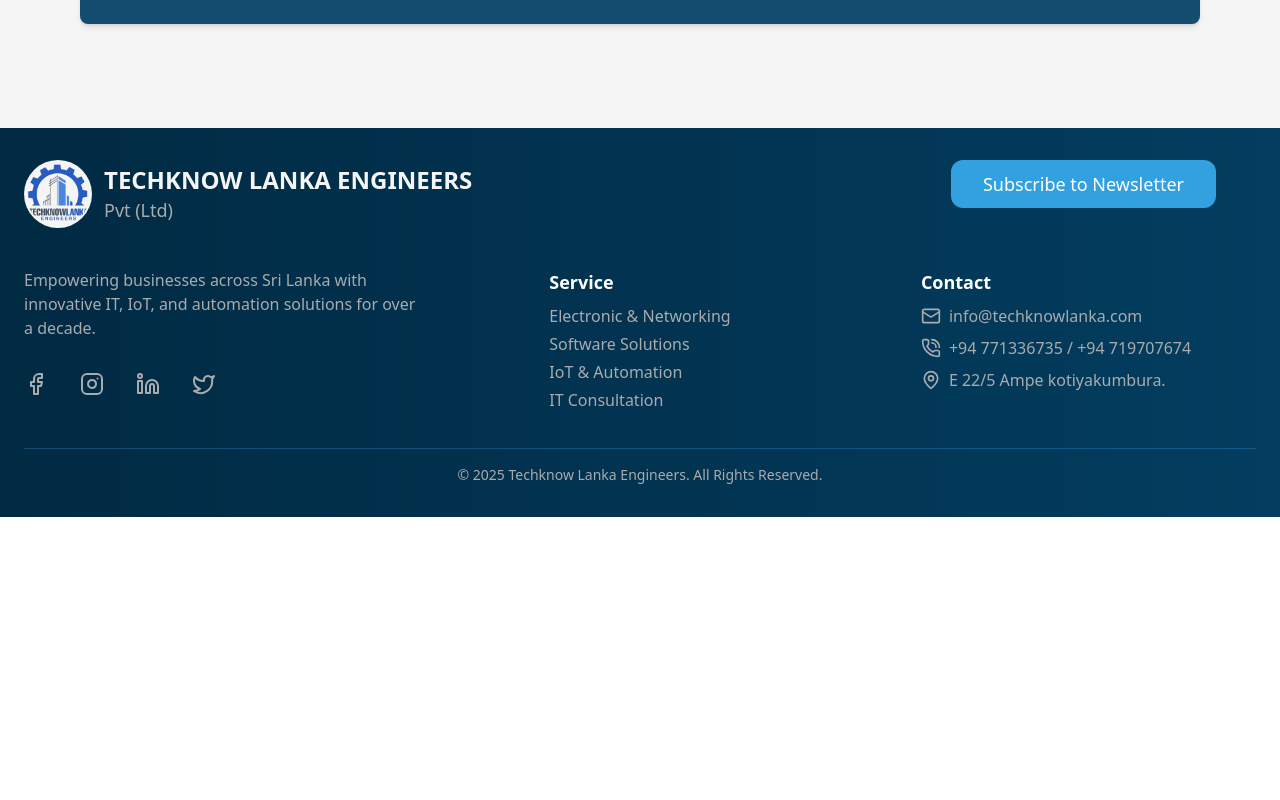
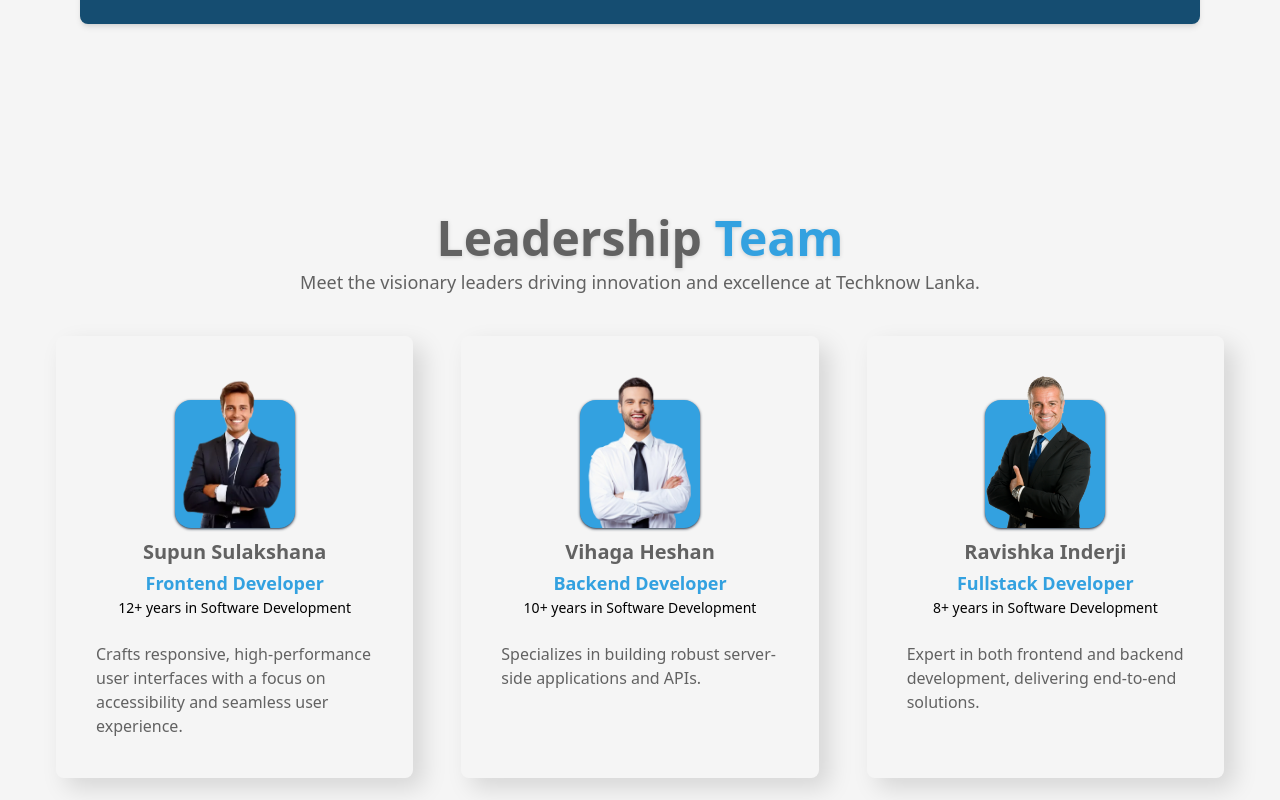
Before and after one commit to TechknowLK/TechknowLK, a React (Vite) app in the folder techknowlk_web/: page /about in a window 1280 px wide. Shown: the part 1980-2780 px from the top of the page. Before the commit the page ends 2497 px from the top, so only its background shows below. Built offline with nearby package versions, Linux system fonts and the light colour scheme.

Commit message:
Update AboutUs.jsx

```diff
--- a/techknowlk_web/src/screens/AboutUs.jsx
+++ b/techknowlk_web/src/screens/AboutUs.jsx
@@ -5,6 +5,7 @@
 import VMSection from '../components/AboutUs/VMSection'
 import OtherSection1 from '../components/AboutUs/OtherSection1'
 import Footer from '../components/Footer'
+import TeamSection from '../components/AboutUs/TeamSection'
 
 export const AboutUs = () => {
   return (
@@ -14,6 +15,7 @@
        <OurStorySection/>
        <VMSection/>
        <OtherSection1/>
+       <TeamSection/>
        <Footer/>
     </div>
   )
```
